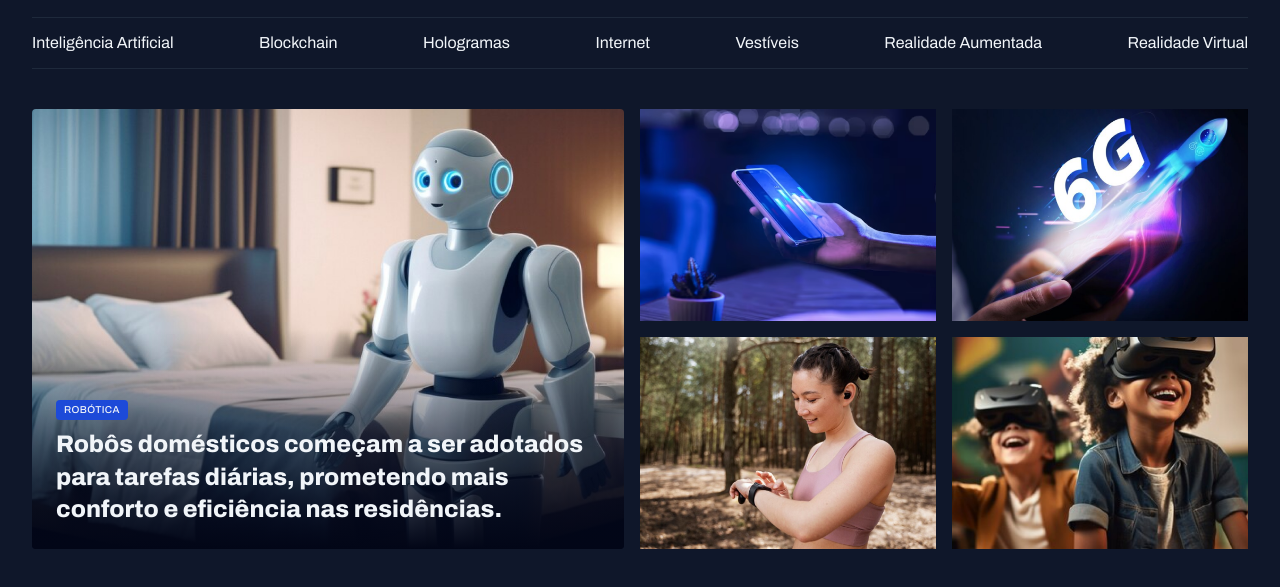
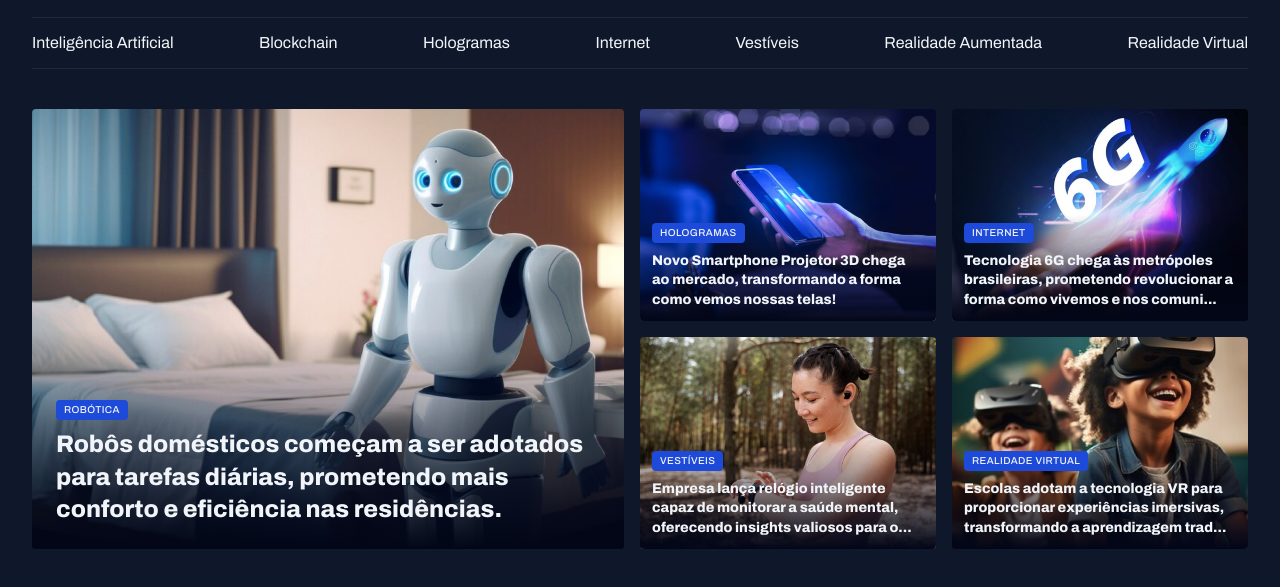
Before and after one commit to KarenGoelzer/PortalDeNotcias, a plain HTML site: page index.html in a window 1280 px wide. Shown: the part 55-642 px from the top of the page. Drawn offline with Linux system fonts and the light colour scheme.

Commit message:
finalizando a seção destaques

```diff
--- a/index.html
+++ b/index.html
@@ -43,7 +43,7 @@
   <main class="grid container">
     <section id="featured" class="grid grid-flow-col gap-16">
       <figure class="card">
-        <img src="assets/images/Image 01.png" alt="">
+        <img src="assets/images/Image 01.png" alt="Robôs domésticos começam a ser adotados para tarefas diárias, prometendo mais conforto e eficiência nas residências.">
 
         <figcaption>
           <span class="content-tag">robótica</span>
@@ -55,21 +55,45 @@
 
       <div class="grid grid-cols-2 gap-16">
 
-        <div>
-          <img src="assets/images/Image 02.png" alt="">
-        </div>
+        <figure class="card">
+          <img src="assets/images/Image 02.png" alt="Novo Smartphone Projetor 3D chega ao mercado, transformando a forma como vemos nossas telas!">
+          <figcaption>
+            <span class="content-tag">hologramas</span>
+            <h2 class="text-lg">
+              Novo Smartphone Projetor 3D chega ao mercado, transformando a forma como vemos nossas telas!
+            </h2>
+          </figcaption>
+        </figure>
 
-        <div>
-          <img src="assets/images/Image 03.png" alt="">
-        </div>
+        <figure class="card">
+          <img src="assets/images/Image 03.png" alt="Tecnologia 6G chega às metrópoles brasileiras, prometendo revolucionar a forma como vivemos e nos comunicamos.">
+          <figcaption>
+            <span class="content-tag">internet</span>
+            <h2 class="text-lg">
+              Tecnologia 6G chega às metrópoles brasileiras, prometendo revolucionar a forma como vivemos e nos comuni...
+            </h2>
+          </figcaption>
+        </figure>
 
-        <div>
-          <img src="assets/images/Image 04.png" alt="">
-        </div>
+        <figure class="card">
+          <img src="assets/images/Image 04.png" alt="Empresa lança relógio inteligente capaz de monitorar a saúde mental, oferecendo insights valiosos para o bem-estar pessoal.">
+          <figcaption>
+            <span class="content-tag">vestíveis</span>
+            <h2 class="text-lg">
+              Empresa lança relógio inteligente capaz de monitorar a saúde mental, oferecendo insights valiosos para o...
+            </h2>
+          </figcaption>
+        </figure>
 
-        <div>
-          <img src="assets/images/Image 05.png" alt="">
-        </div>
+        <figure class="card">
+          <img src="assets/images/Image 05.png" alt="Escolas adotam a tecnologia VR para proporcionar experiências imersivas, transformando a aprendizagem tradicional.">
+          <figcaption>
+            <span class="content-tag">realidade virtual</span>
+            <h2 class="text-lg">
+              Escolas adotam a tecnologia VR para proporcionar experiências imersivas, transformando a aprendizagem trad...
+            </h2>
+          </figcaption>
+        </figure>
       </div>
     </section>
 
--- a/styles/sections.css
+++ b/styles/sections.css
@@ -28,6 +28,10 @@
 
       padding: 24px;
 
+      &:has(.text-lg){ /* verifica se tem uma tag com .text-lg */
+        padding: 12px; /* se tem, então aplica esse padding*/
+      }
+
       h2{
         margin-top: 8px;
       }
```
